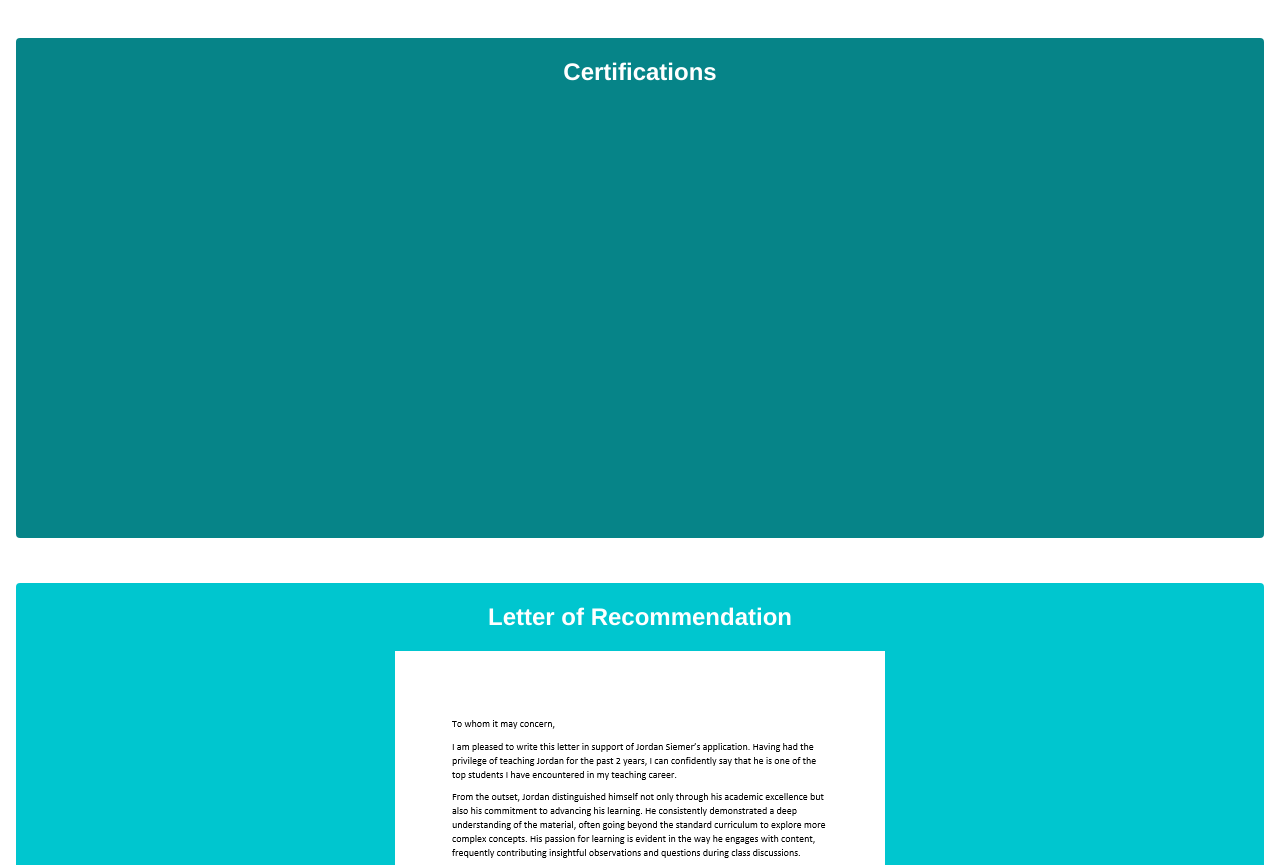
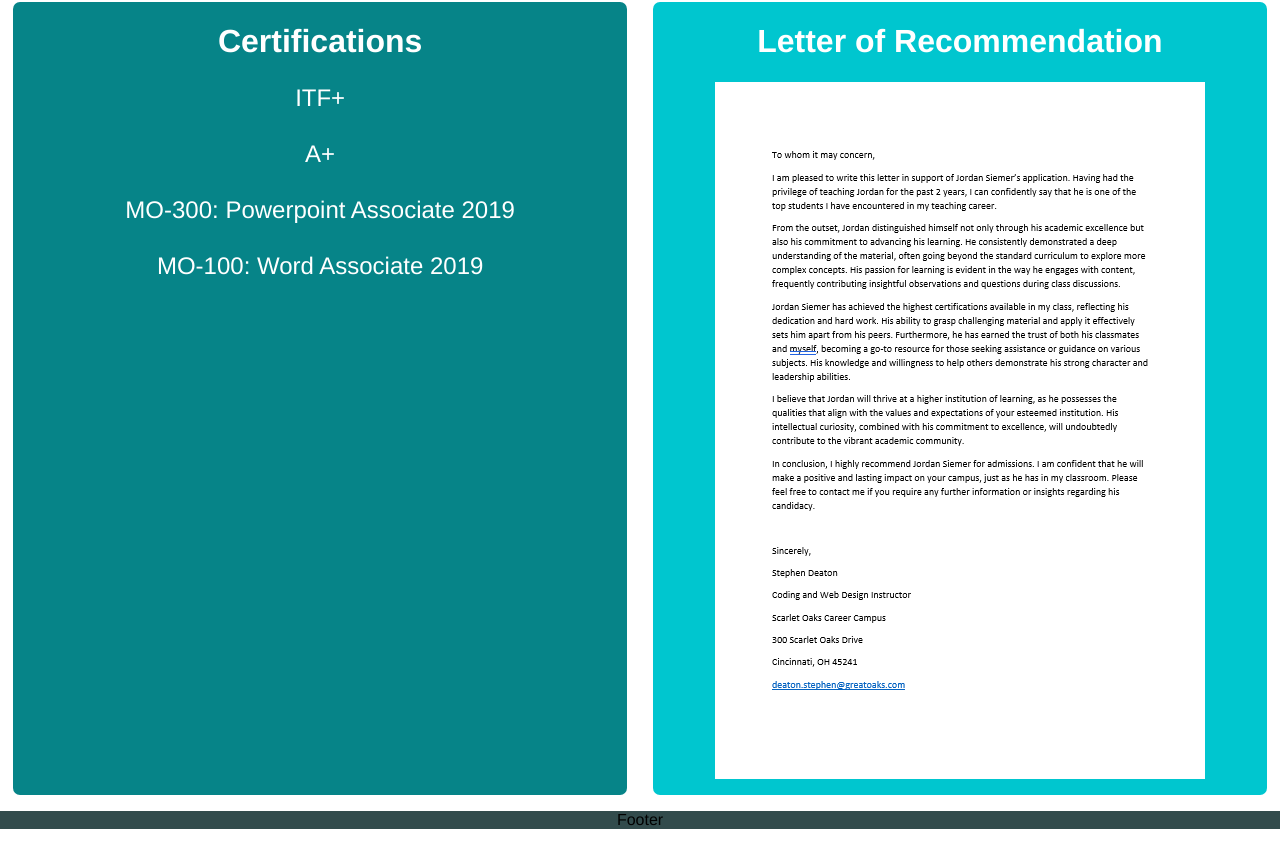
Before and after one commit to UnfundedRacer19/UnfundedRacer19.github.io, a plain HTML site: page professional_docs.html in a window 1280 px wide. Shown: the part 1315-2180 px from the top of the page. Drawn offline with Linux system fonts and the light colour scheme.

Commit message:
sheeeesh

```diff
--- a/professional_docs.html
+++ b/professional_docs.html
@@ -27,20 +27,33 @@
         <!--DOCUMENTS SECTIONS-->
         <div class="flex-sect">
             <div class="resumediv">
-                <h2>Resume</h2>
+                <h1>Resume</h1>
             </div>
             <div class="coverletterdiv">
-                <h2>Cover Letter</h2>
+                <h1>Cover Letter</h1>
             </div>
-            <div class="certsdiv">
-                <h2>Certifications</h2>
-            </div>
-            <div class="letterofrecdiv">
-                <h2>Letter of Recommendation</h2>
-                <img src="recletter.png">
+            <div class="certrecdiv">
+                <div class="certsdiv">
+                    <h1>Certifications</h1>
+                    <ul>
+                        <li>ITF+</li>
+                        <br>
+                        <li>A+</li>
+                        <br>
+                        <li>MO-300: Powerpoint Associate 2019</li>
+                        <br>
+                        <li>MO-100: Word Associate 2019</li>
+                    </ul>
+                </div>
+                <div class="letterofrecdiv">
+                    <h1>Letter of Recommendation</h1>
+                    <img src="recletter.png">
+                </div>
             </div>
         </div>
-
+        <div class="footer">
+            <p>Footer</p>
+        </div>
 
         <script src="" async defer></script>
     </body>
--- a/style.css
+++ b/style.css
@@ -17,22 +17,35 @@ body::-webkit-scrollbar {
 
 /* THIS IS NAVBAR */
 .navbar {
-    background-color:#068488;
+    background-color:#00c6cf;
     overflow:hidden;
+    padding-left:10%;
+    padding-top:1%;
 }
 .navbar a {
     float:left;
     text-align:center;
-    padding:15px;
-    font-size:20px;
+    padding:15px 30px 15px 30px;
+    margin-left:1%;
+    font-size:23px;
     text-decoration:none;
     color:#ffffff;
+    border-radius:5px;
 }
 .navbar a:hover {
-    background-color:#324b4c;
+    background-color:#068488;
 }
 .navbar a.active {
+    background-color:#068488;
+
+}
+
+/* THIS IS FOOTER */
+.footer {
+    bottom:0;
     background-color:#324b4c;
+    width:100%;
+    text-align: center;
 }
 
 /* ------ BELOW IS FOR INDEX.HTML */
@@ -78,23 +91,44 @@ body::-webkit-scrollbar {
 }
 
 .flex-sect > div{
-    margin: 3% 1% auto 1%;
-    border-style:solid;
+    margin: 2% 1% auto 1%;
     border-radius:7px;
     text-align:center;
     color:#ffffff;
     flex:50%;
 }
 
+.certrecdiv {
+    display:flex;
+    justify-content: space-between;
+}
+
+.certsdiv, .letterofrecdiv {
+    border-radius: 7px;
+    flex:45%;
+}
+
+.letterofrecdiv {
+    margin-left:2%;
+}
+.letterofrecdiv > img {
+    margin-bottom: 2%;
+}
+
+.certsdiv > ul {
+    font-size: 150%;
+    list-style-type:none;
+    padding:0%;
+}
+
 .resumediv, .certsdiv {
     background-color:#068488;
 }
-
 .coverletterdiv, .letterofrecdiv {
     background-color:#00c6cf;
 }
 
-.resumediv, .coverletterdiv, .certsdiv {
+.resumediv, .coverletterdiv {
     height:500px;
 }
 
```
Also changed, not shown: aboutme.html (+3 -1 lines), exofskills.html (+3 -1 lines), index.html (+4 -0 lines).
